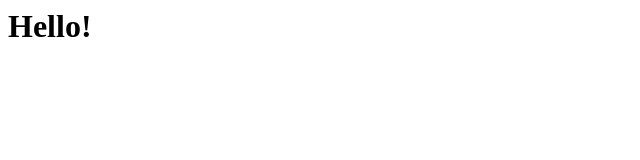
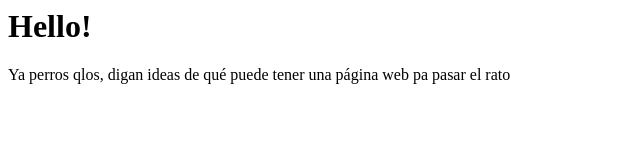
Before and after one commit to aamedinaj/alichwan, a plain HTML site: page index.html in a window 1280 px wide. Shown: the whole page, without its empty margins (0-640 px from the left). Drawn offline with Linux system fonts and the light colour scheme.

Commit message:
Invocando a votacion

```diff
--- a/index.html
+++ b/index.html
@@ -1 +1,2 @@
 <h1>Hello!</h1>
+<p>Ya perros qlos, digan ideas de qué puede tener una página web pa pasar el rato</p>
```
